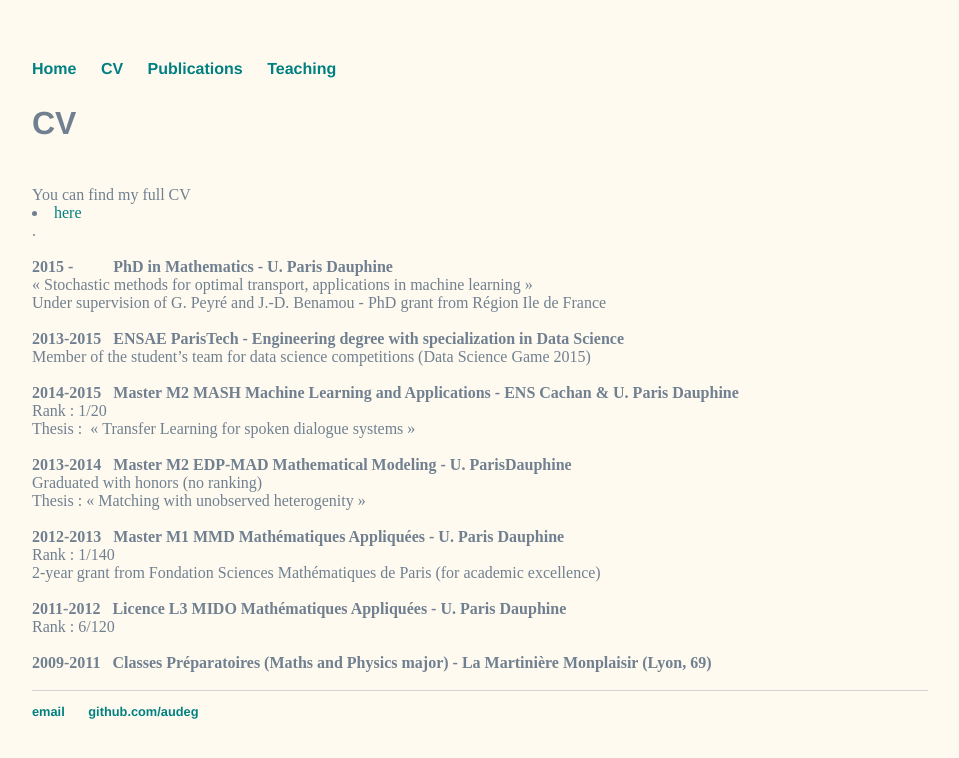
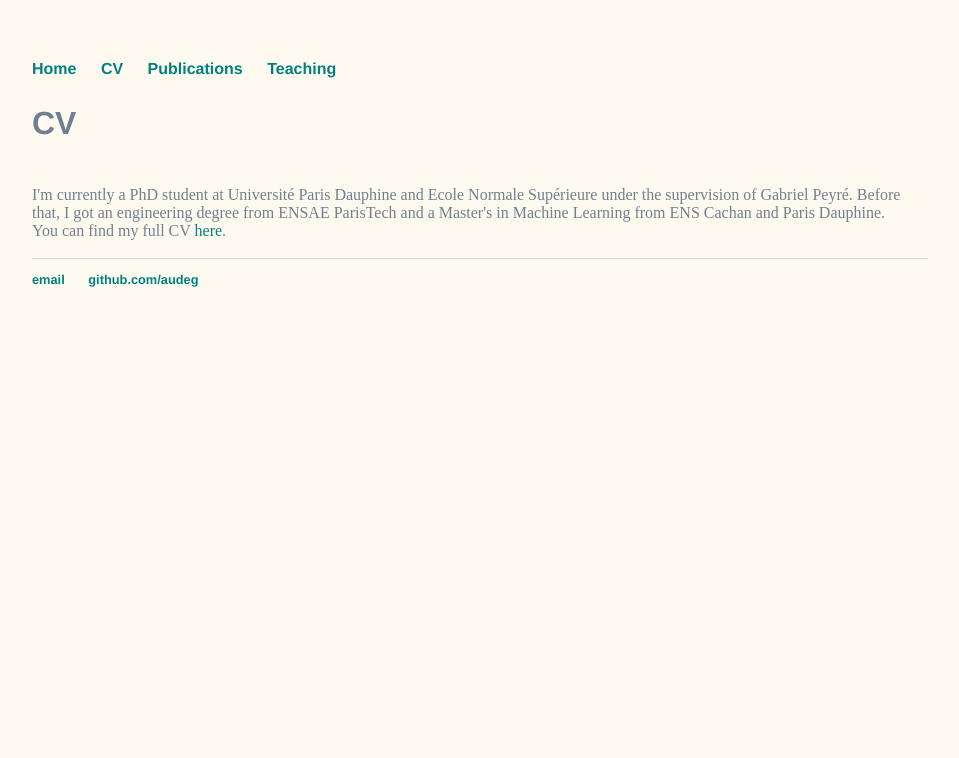
Before and after one commit to audeg/audeg.github.io, a Jekyll site: the page built from cv/index.html, in a window 1280 px wide. Shown: the top 758 px of the page, without its empty margins (160-1119 px from the left). Built offline with Jekyll 4.4.1, drawn with Linux system fonts in a browser that asks for light colours.

Commit message:
Update index.html

```diff
--- a/cv/index.html
+++ b/cv/index.html
@@ -4,39 +4,8 @@ title: CV
 ---
 <h2> CV </h2>
 <br/>
-You can find my full CV <li><a href="CV-english.pdf">here</a></li>.
+I'm currently a PhD student at Université Paris Dauphine and Ecole Normale Supérieure under the supervision of Gabriel Peyré. Before that, I got an engineering degree from ENSAE ParisTech and a Master's in Machine Learning from ENS Cachan and Paris Dauphine.
+<br/>
+You can find my full CV <a href="CV-english.pdf">here</a>.
 <br/>
 <br/>
-
-<b> 2015 - &nbsp;&nbsp;&nbsp;&nbsp;&nbsp;&nbsp;&nbsp;&nbsp; PhD in Mathematics - U. Paris Dauphine </b><br/>
-		« Stochastic methods for optimal transport, applications in machine learning » <br/>
-		Under supervision of G. Peyré and J.-D. Benamou - PhD grant from Région Ile de France
-<br/>
-<br/>
-<b>2013-2015 &nbsp; ENSAE ParisTech - Engineering degree with specialization in Data Science</b><br/>
-		Member of the student’s team for data science competitions (Data Science Game 2015)
-<br/>
-<br/>
-<b>2014-2015 &nbsp; Master M2 MASH Machine Learning and Applications - ENS Cachan & U. Paris Dauphine</b><br/>
-		Rank : 1/20<br/>
-		Thesis :  « Transfer Learning for spoken dialogue systems »
-<br/>
-<br/>
-<b>2013-2014 &nbsp; Master M2 EDP-MAD Mathematical Modeling  - U. ParisDauphine</b><br/>
-		Graduated with honors (no ranking)<br/>
-		Thesis : « Matching with unobserved heterogenity »
-<br/>
-<br/>
-<b>2012-2013 &nbsp; Master M1 MMD Mathématiques Appliquées - U. Paris Dauphine </b><br/>
-		Rank : 1/140<br/>
-		2-year grant from Fondation Sciences Mathématiques de Paris (for academic excellence)
-<br/>
-<br/>
-<b>2011-2012 &nbsp; Licence L3 MIDO Mathématiques Appliquées - U. Paris Dauphine </b><br/>
-		Rank : 6/120
-<br/>
-<br/>
-<b>2009-2011 &nbsp; Classes Préparatoires (Maths and Physics major) - La Martinière Monplaisir (Lyon, 69) </b>
-<br/>
-&nbsp;
-<br/>
```
